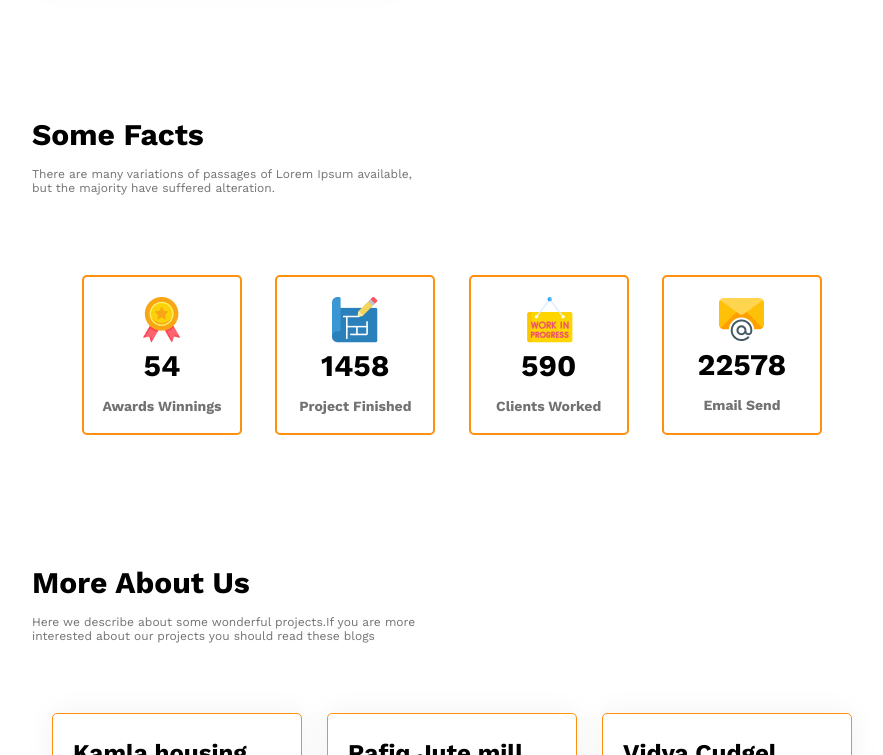
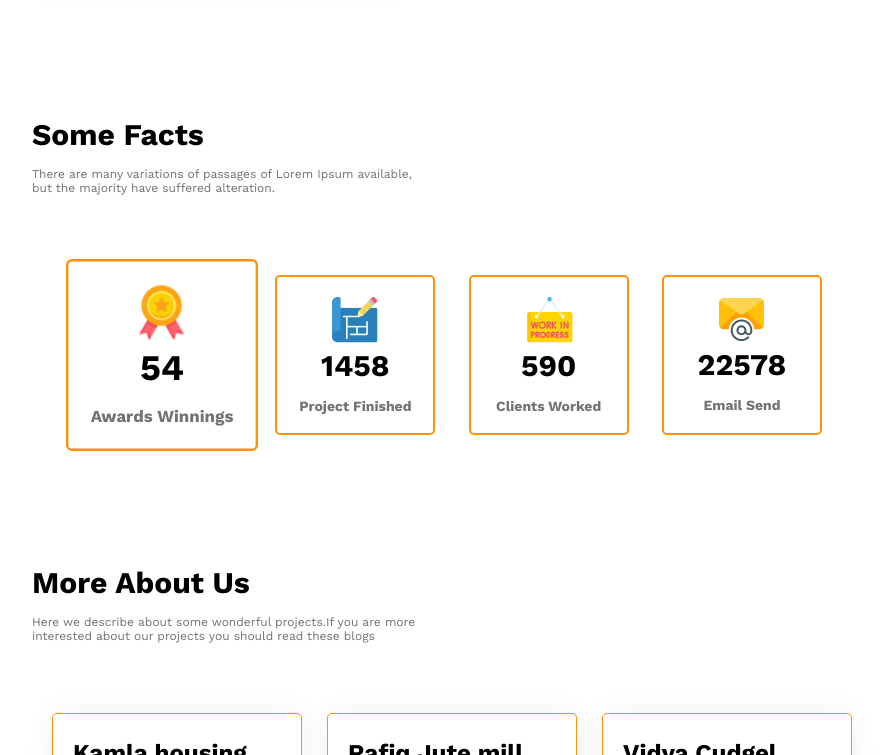
Before and after one commit to nazzmus-sakib/assignment-2, a plain HTML site: page index.html in a window 1280 px wide. In both pictures the pointer is over the element 350 px from the left and 2528 px from the top of the page. Shown: the part 2173-2928 px from the top of the page, without its empty margins (188-1071 px from the left). Drawn offline with nearby package versions, Linux system fonts and the light colour scheme.

Commit message:
animation added

```diff
--- a/styles/style.css
+++ b/styles/style.css
@@ -186,6 +186,10 @@ nav {
   flex-direction: column;
   justify-content: center;
   align-items: center;
+  transition: transform 0.5s;
+}
+.achievment-box:hover {
+  transform: scale(1.2);
 }
 .achievment-box h3 {
   margin-top: 5px;
@@ -368,6 +372,7 @@ footer {
     height: 100%;
     padding: 25px;
   }
+
   .achievment-box img {
     margin-bottom: 15px;
   }
```
